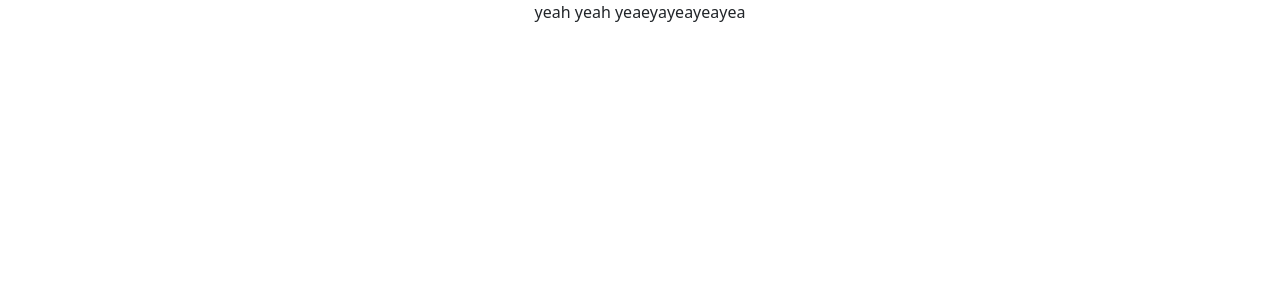
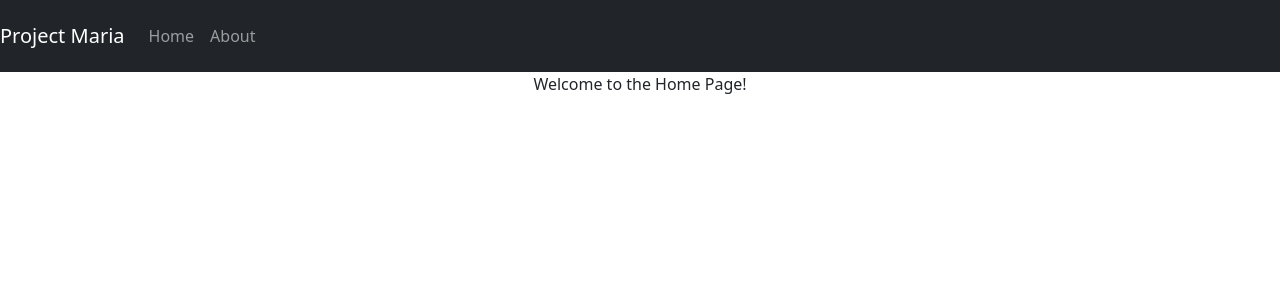
Before and after one commit to duncanrout/Project-Maria, a React (Create React App) app in the folder app/: page /home in a window 1280 px wide. Shown: the top 300 px of the page. Built offline with nearby package versions, Linux system fonts and the light colour scheme.

Commit message:
created navbar!

```diff
--- a/app/package.json
+++ b/app/package.json
@@ -8,6 +8,7 @@
     "@testing-library/user-event": "^12.8.3",
     "bootstrap": "^5.0.1",
     "react": "^17.0.2",
+    "react-bootstrap": "^1.6.0",
     "react-dom": "^17.0.2",
     "react-router-dom": "^5.2.0",
     "react-scripts": "4.0.3",
--- a/app/src/App.js
+++ b/app/src/App.js
@@ -6,20 +6,26 @@ import {
     Switch,
 } from 'react-router-dom';
 import '../node_modules/bootstrap/dist/css/bootstrap.min.css';
+
+//pages
 import { Home } from './pages/home.js';
 import { About } from './pages/about.js';
 
+//components
+import { NavigationBar } from './components/NavigationBar';
+
 function App() {
   return (
-    <Router>
+      <Router>
+      <NavigationBar />
       <div className="App">
         <div id="page-body">
           <Switch>
             <Route path="/home" component={Home} />
-           </Switch>
-           <Switch>
-             <Route path="/about" component={About} />
-           </Switch>
+          </Switch>
+          <Switch>
+            <Route path="/about" component={About} />
+          </Switch>
         </div>
       </div>
     </Router>
--- /dev/null
+++ b/app/src/components/NavigationBar.js
@@ -0,0 +1,18 @@
+import React from 'react';
+import { Nav, Navbar } from 'react-bootstrap';
+
+export const NavigationBar = () => (
+    <nav class="navbar navbar-dark bg-dark">
+        <Navbar expand="lg">
+            <Navbar.Brand href="/">Project Maria</Navbar.Brand>
+            <Navbar.Toggle aria-controls="basic-navbar-nav" />
+
+            <Navbar.Collapse id="basic-navbar-nav">
+                <Nav className="ml-auto">
+                    <Nav.Item><Nav.Link href="/home">Home</Nav.Link></Nav.Item>
+                    <Nav.Item><Nav.Link href="/about">About</Nav.Link></Nav.Item>
+                </Nav>
+            </Navbar.Collapse>
+        </Navbar>
+    </nav>
+)
--- a/app/src/pages/about.js
+++ b/app/src/pages/about.js
@@ -1,7 +1,6 @@
 import React from 'react';
 
-alert("this is gonna be the about page")
-
+//alert("this is gonna be the about page")
 
 export const About = (props) => (
     <div>
@@ -16,5 +15,4 @@ export const About = (props) => (
 
 );
 
-
 export default About;
--- a/app/src/pages/home.js
+++ b/app/src/pages/home.js
@@ -3,7 +3,7 @@ import React from 'react';
 
 export const Home = (props) => (
     <div>
-        yeah yeah yeaeyayeayeayea
+        Welcome to the Home Page!
     </div>
   );
 
```
Also changed, not shown: 1 other file (tests, documents, lock files or other folders).
